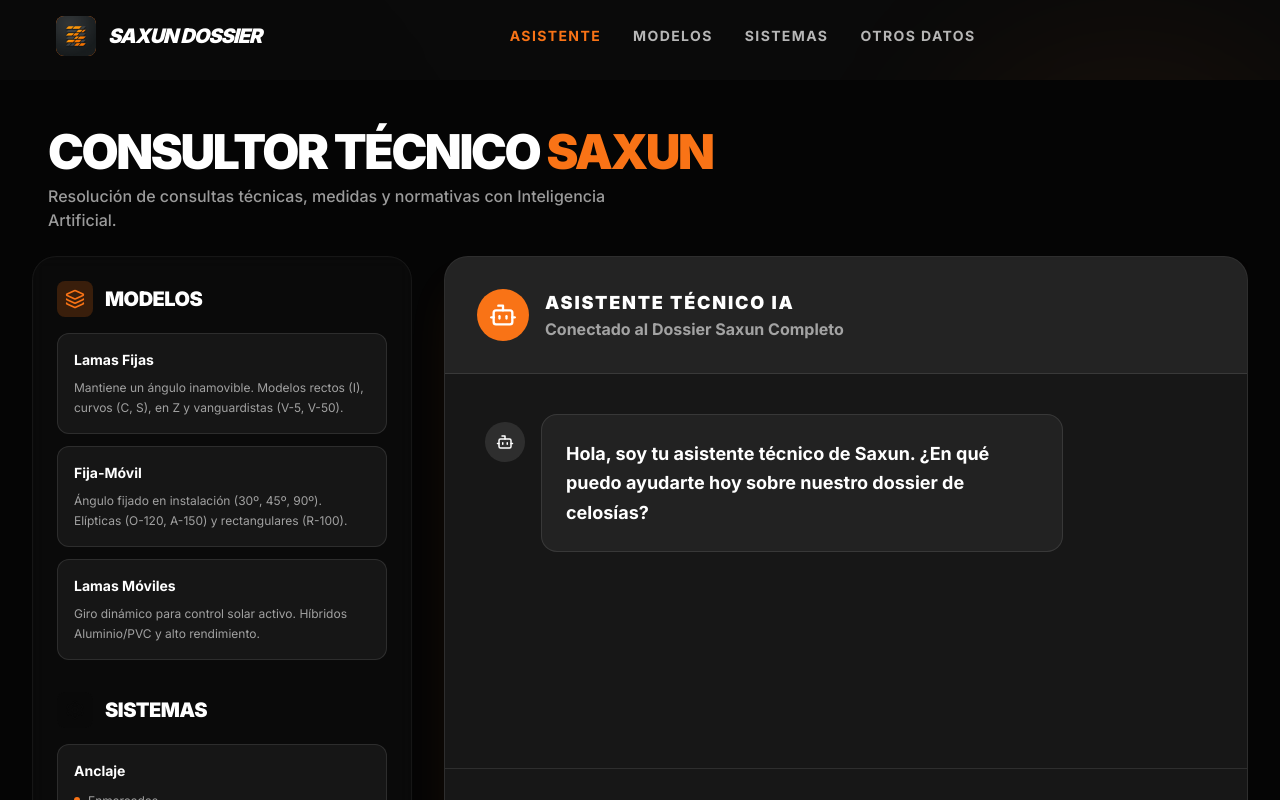
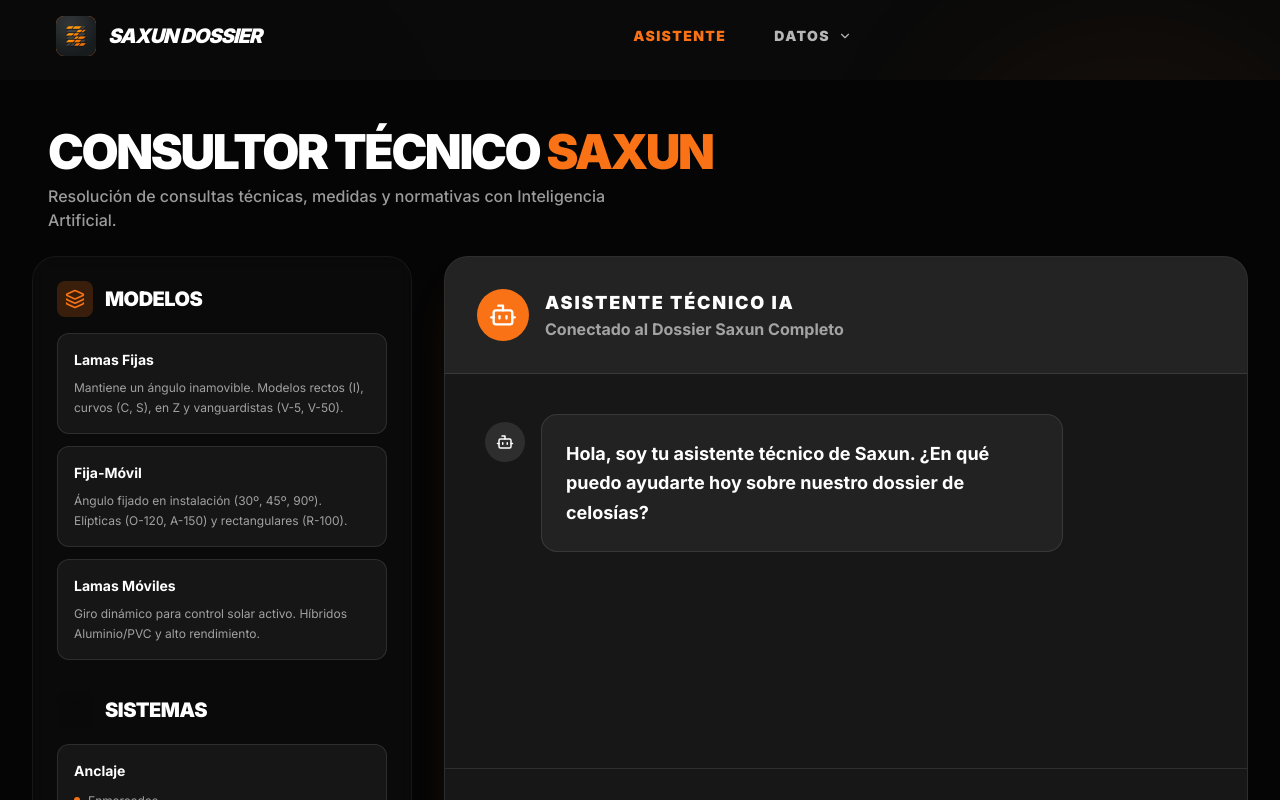
Before and after one commit to marketingSax/Saxun-Consulta-Tecnica, a Next.js app: page / in a window 1280 px wide. Shown: the top 800 px of the page. Built offline with nearby package versions, Linux system fonts and the light colour scheme.

Commit message:
UI: Simplificación de navegación en cabecera a dos pestañas (Asistente y Datos con dropdown)

```diff
--- a/src/components/Layout/Header.tsx
+++ b/src/components/Layout/Header.tsx
@@ -2,7 +2,7 @@
 
 import React from "react";
 import Image from "next/image";
-import { Menu, X } from "lucide-react";
+import { Menu, X, ChevronDown } from "lucide-react";
 import { motion } from "framer-motion";
 
 export const Header = () => {
@@ -29,17 +29,35 @@
           </span>
         </motion.div>
 
-        {/* Desktop Nav */}
-        <nav className="hidden items-center gap-8 md:flex">
-          <a href="#assistant" className="text-sm font-bold uppercase tracking-widest text-brand-primary transition-colors hover:text-white">Asistente</a>
-          <a href="#models" className="text-sm font-bold uppercase tracking-widest text-white/70 transition-colors hover:text-white">Modelos</a>
-          <a href="#systems" className="text-sm font-bold uppercase tracking-widest text-white/70 transition-colors hover:text-white">Sistemas</a>
-          <a href="#other" className="text-sm font-bold uppercase tracking-widest text-white/70 transition-colors hover:text-white">Otros Datos</a>
+        {/* Desktop Nav - Simplificado a dos pestañas */}
+        <nav className="hidden items-center gap-12 md:flex">
+          <a href="#assistant" className="text-sm font-black uppercase tracking-widest text-brand-primary transition-all hover:scale-105 active:scale-95">
+            Asistente
+          </a>
+
+          <div className="relative group">
+            <button className="flex items-center gap-2 text-sm font-black uppercase tracking-widest text-white/70 transition-all group-hover:text-white group-hover:scale-105">
+              Datos
+              <ChevronDown size={14} className="transition-transform group-hover:rotate-180" />
+            </button>
+
+            <div className="absolute top-full left-1/2 -translate-x-1/2 mt-4 w-56 rounded-2xl bg-brand-card/95 border border-white/10 p-2 opacity-0 invisible group-hover:opacity-100 group-hover:visible transition-all backdrop-blur-xl shadow-2xl shadow-black/50">
+              <a href="#models" className="block px-4 py-3 text-xs font-black uppercase tracking-wider text-white/60 hover:text-brand-primary hover:bg-white/5 rounded-xl transition-all">
+                Modelos
+              </a>
+              <a href="#systems" className="block px-4 py-3 text-xs font-black uppercase tracking-wider text-white/60 hover:text-brand-primary hover:bg-white/5 rounded-xl transition-all">
+                Sistemas
+              </a>
+              <a href="#other" className="block px-4 py-3 text-xs font-black uppercase tracking-wider text-white/60 hover:text-brand-primary hover:bg-white/5 rounded-xl transition-all">
+                Otros Datos
+              </a>
+            </div>
+          </div>
         </nav>
 
         <div className="flex items-center gap-4">
           <button
-            className="md:hidden"
+            className="md:hidden text-white/70 hover:text-white transition-colors"
             onClick={() => setIsOpen(!isOpen)}
           >
             {isOpen ? <X size={24} /> : <Menu size={24} />}
@@ -50,15 +68,22 @@
       {/* Mobile Menu */}
       {isOpen && (
         <motion.div
-          initial={{ opacity: 0, y: -20 }}
-          animate={{ opacity: 1, y: 0 }}
-          className="bg-brand-bg/95 absolute top-full left-0 w-full p-6 md:hidden border-b border-white/10"
+          initial={{ opacity: 0, height: 0 }}
+          animate={{ opacity: 1, height: "auto" }}
+          className="bg-brand-bg/98 absolute top-full left-0 w-full p-8 md:hidden border-b border-white/10 backdrop-blur-xl"
         >
-          <nav className="flex flex-col gap-6">
-            <a href="#assistant" onClick={() => setIsOpen(false)} className="text-lg font-bold text-brand-primary">Asistente IA</a>
-            <a href="#models" onClick={() => setIsOpen(false)} className="text-lg font-bold">Modelos</a>
-            <a href="#systems" onClick={() => setIsOpen(false)} className="text-lg font-bold">Sistemas</a>
-            <a href="#other" onClick={() => setIsOpen(false)} className="text-lg font-bold">Otros Datos</a>
+          <nav className="flex flex-col gap-8">
+            <a href="#assistant" onClick={() => setIsOpen(false)} className="text-xl font-black uppercase tracking-tighter text-brand-primary">
+              Asistente IA
+            </a>
+            <div className="space-y-4">
+              <p className="text-[10px] font-black uppercase tracking-[0.2em] text-white/40 border-b border-white/5 pb-2">Secciones Técnicas</p>
+              <div className="grid grid-cols-1 gap-4 pl-4">
+                <a href="#models" onClick={() => setIsOpen(false)} className="text-lg font-bold text-white/80">Modelos</a>
+                <a href="#systems" onClick={() => setIsOpen(false)} className="text-lg font-bold text-white/80">Sistemas</a>
+                <a href="#other" onClick={() => setIsOpen(false)} className="text-lg font-bold text-white/80">Otros Datos</a>
+              </div>
+            </div>
           </nav>
         </motion.div>
       )}
```
